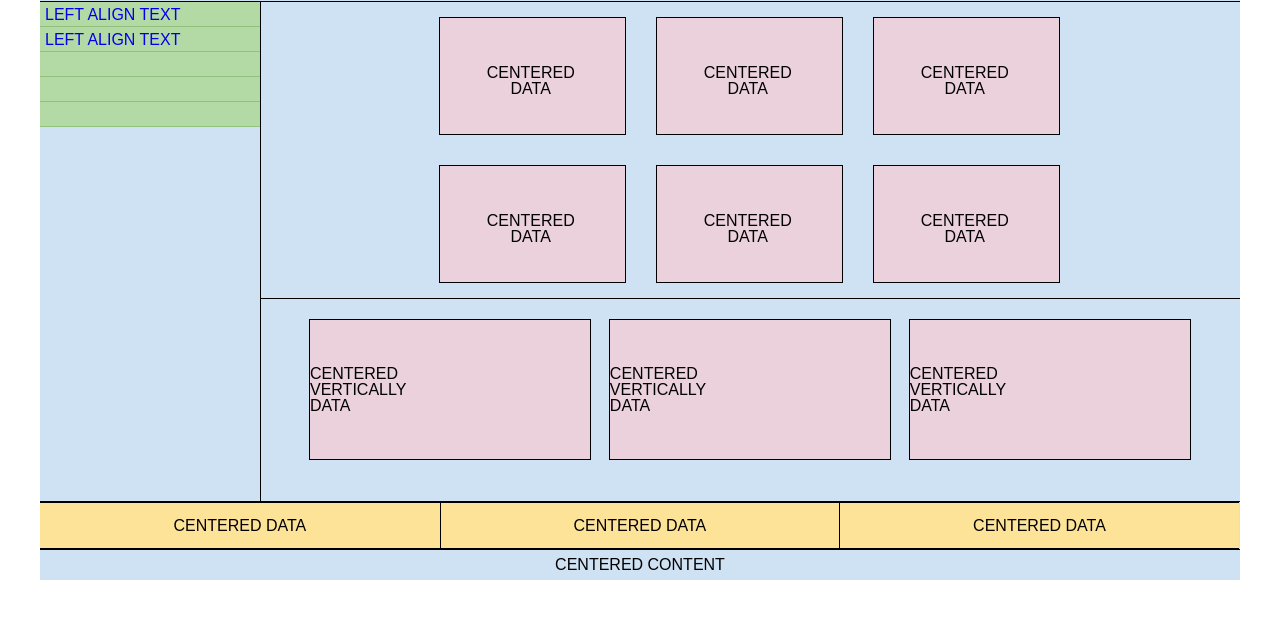
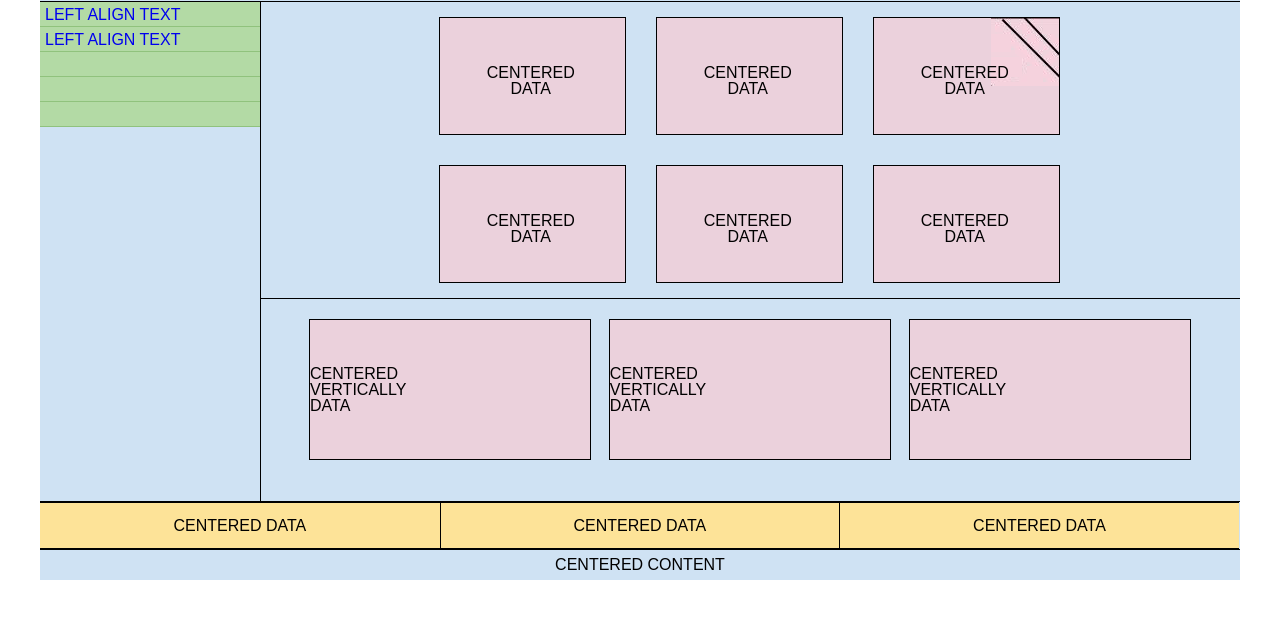
Before and after one commit to octotigra/binary_mockup, a plain HTML site: page index.html in a window 1280 px wide. Shown: the part 94-712 px from the top of the page. Drawn offline with Linux system fonts and the light colour scheme.

Commit message:
Add stripe img

```diff
--- a/css/style.css
+++ b/css/style.css
@@ -106,6 +106,12 @@
     margin-left: -28%;
 }
 
+.stripe:before {
+	content: url(../img/stripe.png);
+	position: relative;
+	left: 117px;
+}
+
 .content {
 	margin: 0px auto;
 	width: 90%;
--- a/index.html
+++ b/index.html
@@ -40,7 +40,7 @@
 				<div class="main_content clearfix">
 					<div class="data"><h3>centered data</h3></div>
 					<div class="data"><h3>centered data</h3></div>
-					<div class="data"><h3>centered data</h3></div>
+					<div class="data stripe"><h3>centered data</h3></div>
 					<div class="data"><h3>centered data</h3></div>
 					<div class="data"><h3>centered data</h3></div>
 					<div class="data"><h3>centered data</h3></div>
@@ -58,7 +58,7 @@
 
 		<footer>
 			<div class="container">
-				<section class="clearfix">
+				<section class="clearfix ">
 					<div class="footer_centered_data col4"><h4>centered data</h4></div>
 					<div class="footer_centered_data col4"><h4>centered data</h4></div>
 					<div class="footer_centered_data col4"><h4>centered data</h4></div>
@@ -70,8 +70,6 @@
 				</section>
 			</div>
 		</footer>
-
-
 	</div>
 </body>
 </html>
```
Also changed, not shown: img/stripe.png (added).
